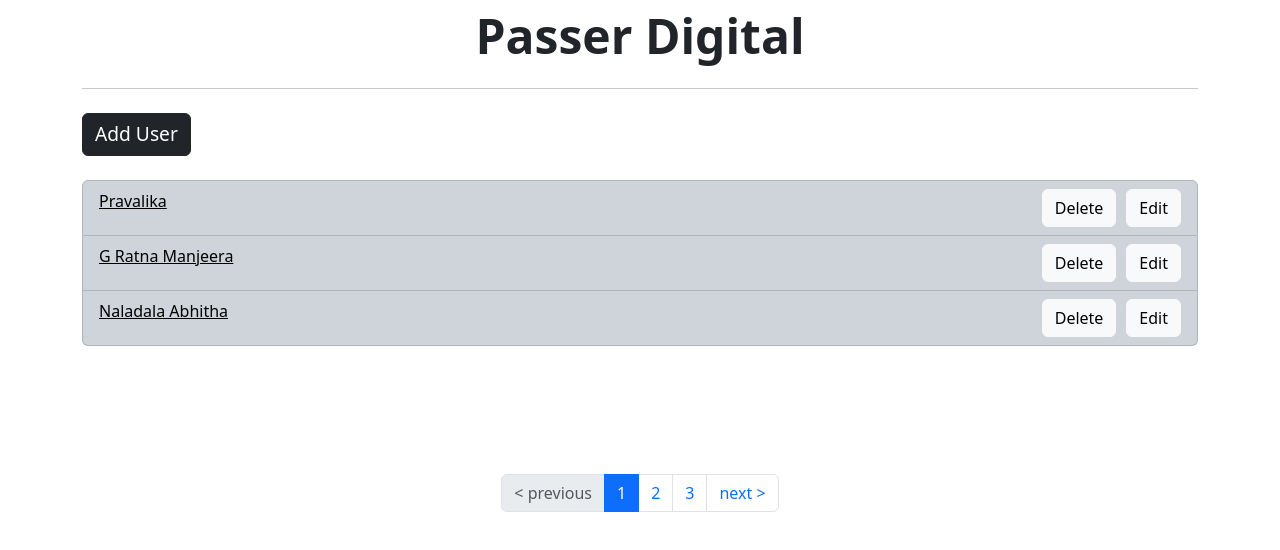
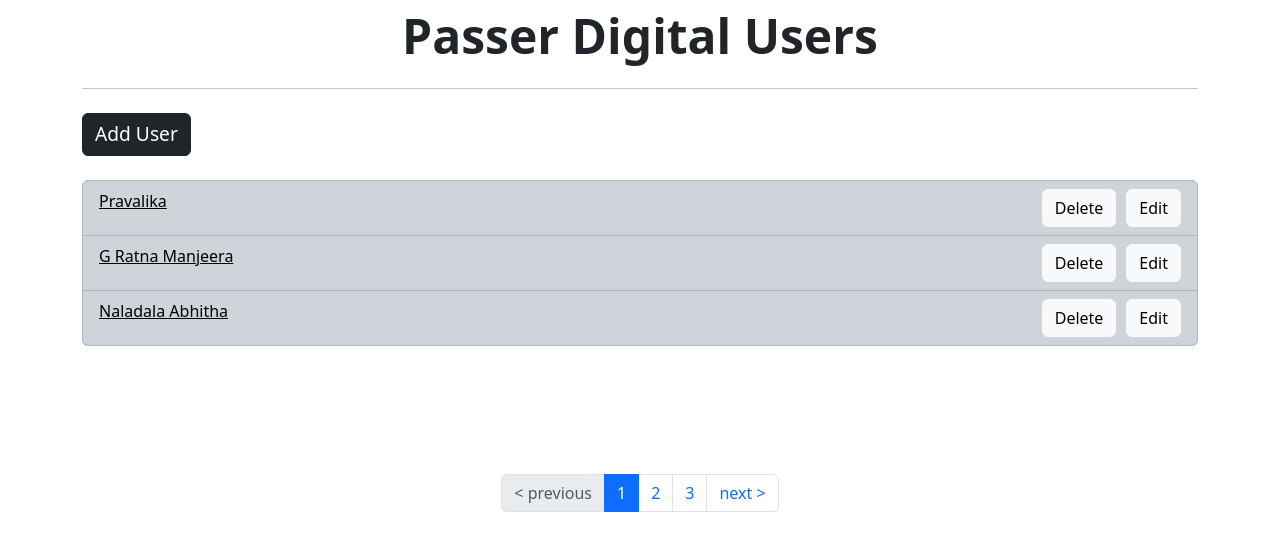
Before and after one commit to NagaPramodh/Passer, a React (Create React App) app: page / in a window 1280 px wide. Shown: the top 550 px of the page. Built offline with nearby package versions, Linux system fonts and the light colour scheme.

Commit message:
final UI changes made and pushed

```diff
--- a/src/components/userList.js
+++ b/src/components/userList.js
@@ -78,6 +78,9 @@
       role: userRole || propCurrentItems[editedIndex].role,
     };
     dispatch(updateUser(updatedItem));
+    setUserInput("");
+    setUserEmail("");
+    setUserRole("");
     setShowModal(false);
   };
 
@@ -92,7 +95,7 @@
           fontWeight: "bolder",
         }}
       >
-        Passer Digital
+        Passer Digital Users
       </Row>
 
       <hr />
@@ -196,6 +199,9 @@
             value={userRole}
             onChange={(e) => setUserRole(e.target.value)}
           />
+          {!isValidEmail && (
+            <p style={{ color: "red" }}>Please enter a valid email address</p>
+          )}
         </Modal.Body>
         <Modal.Footer>
           <Button
```
Also changed, not shown: 7 other files (tests, documents, lock files or other folders).
